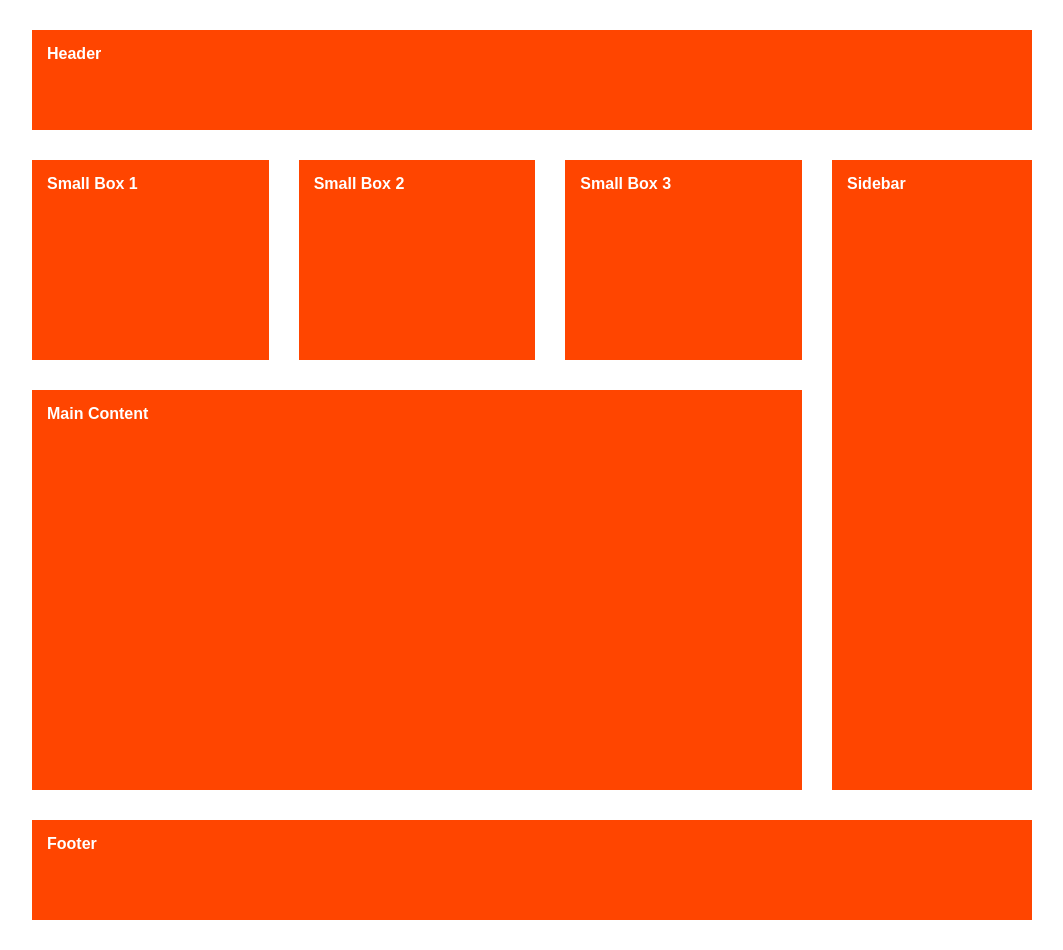
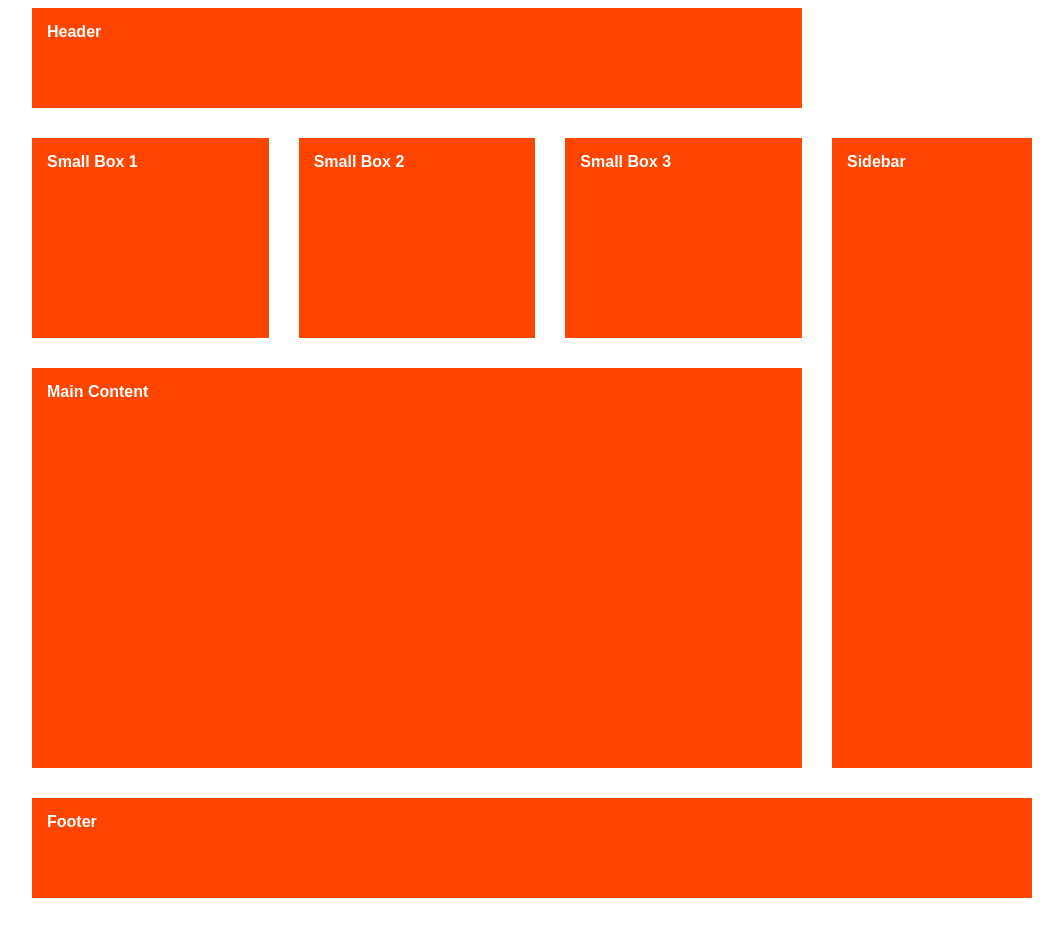
Before and after one commit to jatin-rathee/css-grids-demo, a website: page index.html in a window 1280 px wide. Shown: the whole page, without its empty margins (108-1171 px from the left). After the commit the page ends 906 px from the top, so only its background shows below. Drawn offline with nearby package versions, Linux system fonts and the light colour scheme; files that its build step writes are made by us from their sources.

Commit message:
CSS Grid layout using Grid Area Name

```diff
--- a/style.scss
+++ b/style.scss
@@ -38,7 +38,7 @@
 
 
 // METHOD 2: LINE NAMES
-
+/*
 .container {
     width: 1000px;
     margin: 30px auto;
@@ -73,3 +73,57 @@
         grid-column: col-start 1 / grid-end;
     }
 }
+*/
+
+
+// METHOD 3: NAME GRID AREAS
+.container {
+    width: 1000px;
+    margin: 0 auto;
+
+    display: grid;
+    grid-template-rows: 100px 200px 400px 100px;
+    grid-template-columns: repeat(3, 1fr) 200px;
+    grid-gap: 30px;
+
+    grid-template-areas: "head head head ."
+                         "box-1 box-2 box-3 side"
+                         "main main main side"
+                         "foot foot foot foot";
+
+    & > * {
+        background-color: orangered;
+        padding: 15px;
+        font-family: sans-serif;
+        font-weight: bold;
+        color: #fff;
+    }
+
+    & .header {
+        grid-area: head;
+    }
+
+    & .sidebar {
+        grid-area: side;
+    }
+
+    & .small-box-1 {
+        grid-area: box-1;
+    }
+
+    & .small-box-2 {
+        grid-area: box-2;
+    }
+
+    & .small-box-3 {
+        grid-area: box-3;
+    }
+
+    & .main-content {
+        grid-area: main;
+    }
+
+    & .footer {
+        grid-area: foot;
+    }
+}
```
